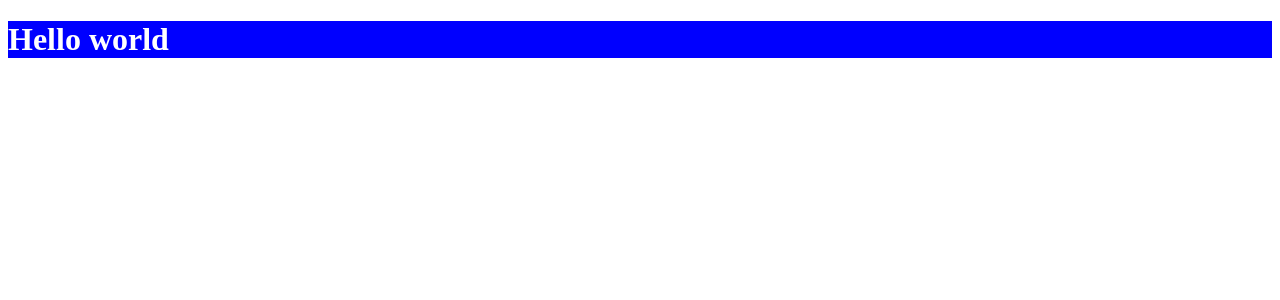
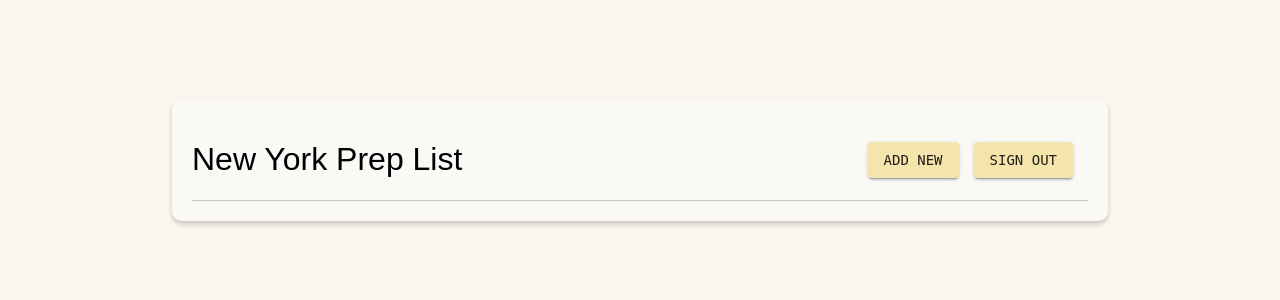
Before and after one commit to cameron-poehner/to-do, a React (Create React App) app in the folder client/: page / in a window 1280 px wide. Shown: the top 300 px of the page. Built offline with nearby package versions, Linux system fonts and the light colour scheme.

Commit message:
Front end styles. Database and backend setup.

```diff
--- a/client/src/App.tsx
+++ b/client/src/App.tsx
@@ -1,11 +1,20 @@
 import React from 'react';
-import { StyledContainer } from './styles/styles'
+import { StyledPage } from './styles/styles'
+// import Auth from './components/Auth';
+import ListHeader from './components/ListHeader';
+// import ListItem from './components/ListItem';
+import { ThemeProvider } from '@mui/material';
+import { theme } from './styles/styles';
 
 const App = () => {
   return (
-    <StyledContainer>
-      <h1>Hello world</h1>
-    </StyledContainer>
+    <ThemeProvider theme={theme}>
+      <StyledPage>
+        {/* <Auth></Auth> */}
+        <ListHeader listname={'New York Prep List'} />
+        {/* <ListItem /> */}
+      </StyledPage>
+    </ThemeProvider>
   );
 }
 
--- /dev/null
+++ b/client/src/components/Auth/Auth.tsx
@@ -0,0 +1,12 @@
+import React from 'react';
+import { StyledAuthContainer } from './styles'
+
+const Auth = () => {
+    return (
+        <StyledAuthContainer>
+
+        </StyledAuthContainer>
+    )
+}
+
+export default Auth;
--- /dev/null
+++ b/client/src/components/Auth/index.ts
@@ -0,0 +1 @@
+export { default } from './Auth';
--- /dev/null
+++ b/client/src/components/Auth/styles.ts
@@ -0,0 +1,7 @@
+import { styled } from '@mui/material/styles';
+
+export const StyledAuthContainer = styled('div')(({ theme }) => ({
+    display: 'flex',
+    textAlign: 'center',
+    backgroundColor: 'black',
+}))
--- /dev/null
+++ b/client/src/components/ListHeader/ListHeader.tsx
@@ -0,0 +1,44 @@
+import React from 'react';
+import {
+    StyledListHeader,
+    StyledButton,
+    StyledContainer,
+    StyledButtonContainer,
+} from './styles';
+
+
+interface ListHeaderProps {
+    listname: any;
+}
+
+const ListHeader: React.FC<ListHeaderProps> = (props) => {
+    console.log('Props', props);
+
+    const signOut = () => {
+        console.log('You have been signed out');
+    }
+
+    const addNew = () => {
+        console.log('You have added a new to-do item');
+    }
+
+    return (
+        <StyledListHeader>
+            <StyledContainer>
+                <h1>{props.listname}</h1>
+                <StyledButtonContainer>
+                    <StyledButton
+                        variant="contained"
+                        onClick={addNew}
+                    >ADD NEW</StyledButton>
+                    <StyledButton
+                        variant="contained"
+                        onClick={signOut}
+                    >SIGN OUT</StyledButton>
+                </StyledButtonContainer>
+            </StyledContainer>
+        </StyledListHeader>
+    )
+}
+
+export default ListHeader;
--- /dev/null
+++ b/client/src/components/ListHeader/index.ts
@@ -0,0 +1 @@
+export { default } from './ListHeader';
--- /dev/null
+++ b/client/src/components/ListHeader/styles.ts
@@ -0,0 +1,37 @@
+import { styled } from '@mui/material/styles';
+import Button from '@mui/material/Button';
+
+export const StyledListHeader = styled('div')(({ theme }) => ({
+    backgroundColor: theme.palette.primary.main,
+    padding: 20,
+    marginTop: 100,
+    borderRadius: '10px',
+    boxShadow: '0px 3px 5px rgb(0, 0, 0, 0.2)',
+    width: '70%',
+    fontWeight: 300,
+}))
+
+export const StyledContainer = styled('div')(({ theme }) => ({
+    width: '100%',
+    display: 'flex',
+    justifyContent: 'space-between',
+    alignItems: 'center',
+    borderBottom: '1px solid rgb(0 0 0 / 0.2)',
+    '&>h1': {
+        fontFamily: 'Arial',
+        fontWeight: 400
+    }
+}))
+
+export const StyledButtonContainer = styled('div')(({ theme }) => ({
+    margin: 0,
+    padding: 0,
+}))
+
+export const StyledButton = styled(Button)(({ theme }) => ({
+    margin: '5px 15px 5px 0px',
+    backgroundColor: theme.palette.secondary.dark,
+    '&:hover': {
+        backgroundColor: theme.palette.secondary.light,
+    }
+}))
--- /dev/null
+++ b/client/src/components/ListItem/ListItem.tsx
@@ -0,0 +1,11 @@
+import React from 'react';
+
+const ListItem = () => {
+    return (
+        <div>
+            <h4>Yes</h4>
+        </div>
+    )
+}
+
+export default ListItem;
--- /dev/null
+++ b/client/src/components/ListItem/index.ts
@@ -0,0 +1 @@
+export { default } from './ListItem';
--- /dev/null
+++ b/client/src/components/ListItem/styles.ts
@@ -0,0 +1,5 @@
+import { styled } from '@mui/material/styles';
+
+export const StyledListItem = styled('div')(({ theme }) => ({
+    backgroundColor: 'yellow',
+}))
--- a/client/src/styles/styles.ts
+++ b/client/src/styles/styles.ts
@@ -1,8 +1,43 @@
 import { styled } from '@mui/material/styles';
+import { createTheme } from '@mui/material/styles';
 
-export const StyledContainer = styled('div')(({ theme }) => ({
-    backgroundColor: 'blue',
-    color: 'white',
+// To-do: Find better way to set width/height properties; Create Theme and update styles accordingly
+
+export const theme = createTheme({
+    palette: {
+        primary: {
+            main: '#FAF9F6',
+            light: '#fff',
+            dark: '#F9F6EE'
+        },
+        secondary: {
+            main: '#FFFDD0',
+            dark: '#F3E5AB',
+            light: '#FFFFF0',
+            contrastText: '#03C988'
+        }
+    },
+    typography: {
+        fontFamily: "'Monospace', 'Helvetica', 'Arial'"
+    }
+})
+
+export const StyledPage = styled('div')(({ theme }) => ({
+    backgroundColor: theme.palette.primary.dark,
+    color: 'black',
+    padding: 0,
     margin: 0,
-    padding: 0,
+    display: 'flex',
+    flexDirection: 'column',
+    alignItems: 'center',
+    position: 'absolute',
+    top: 0,
+    left: 0,
+    right: 0,
+    bottom: 0,
+    minHeight: '100vh',
+    minwidth: '100vw',
+    width: '100%',
+    height: '100%',
+    fontFamily: theme.typography.fontFamily
 }))
```
Also changed, not shown: client/src/App.css (deleted, +0 -38 lines), 1 other file (tests, documents, lock files or other folders).
